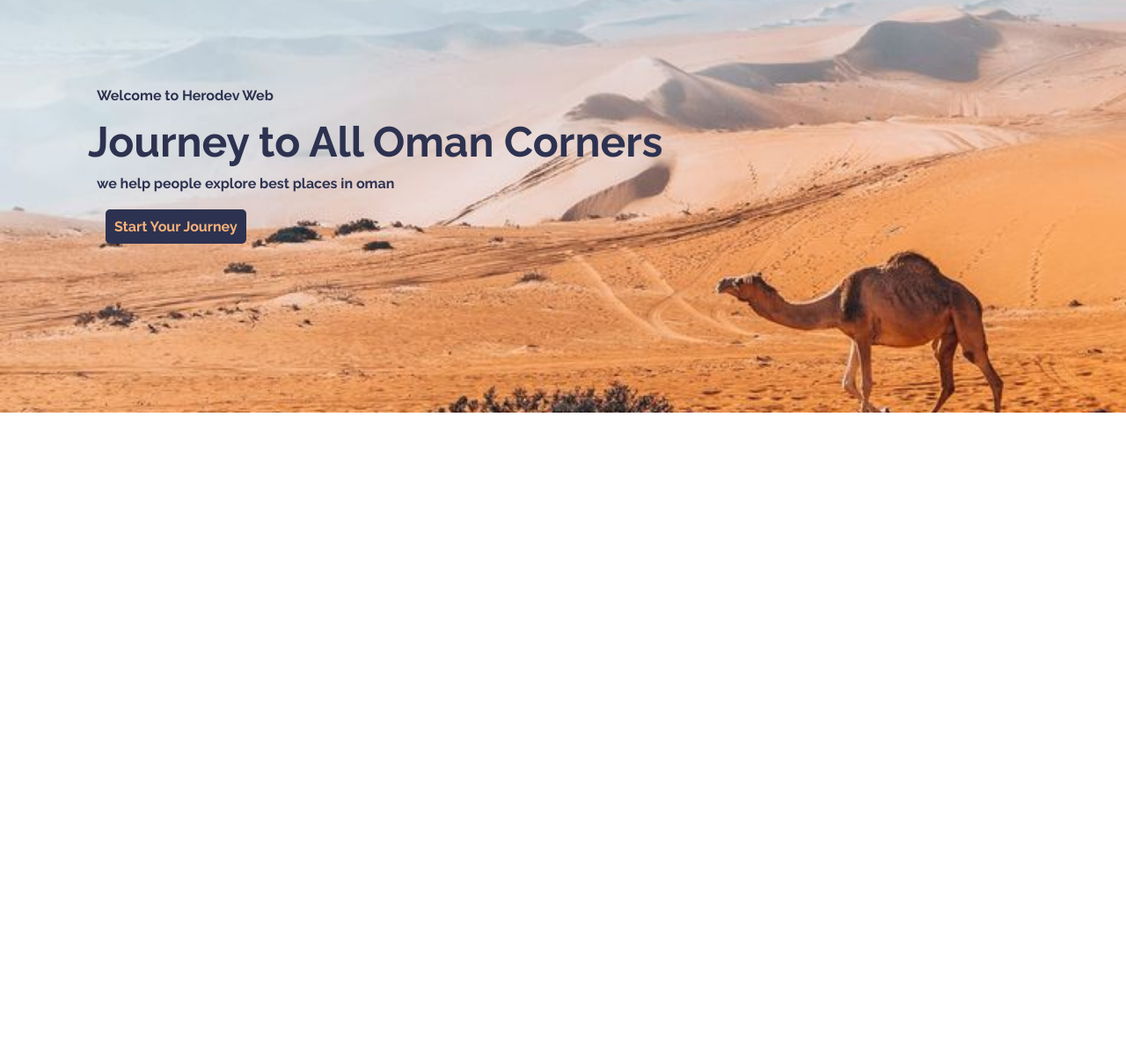
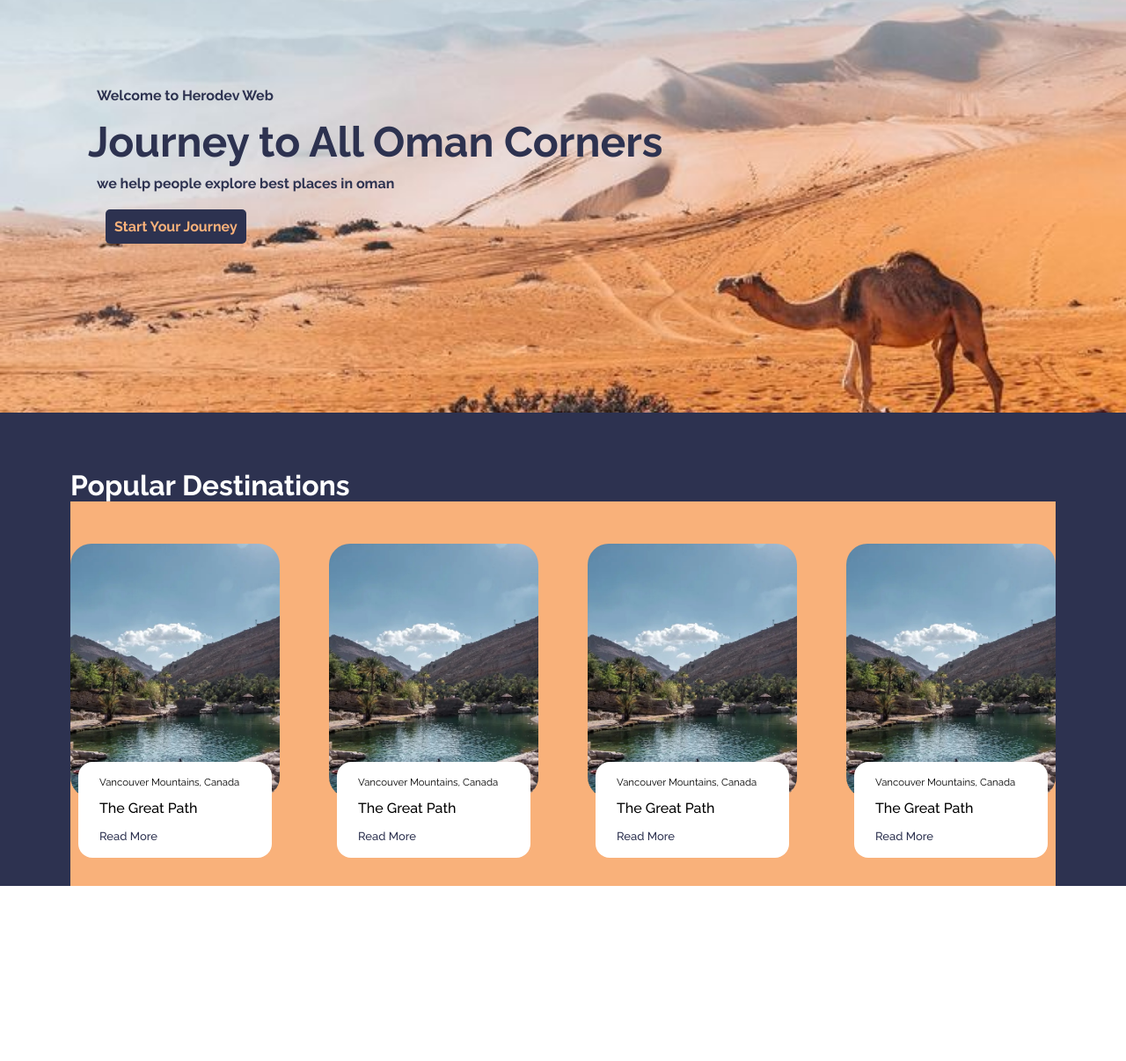
Before and after one commit to Tsukii6/HeroDev-Website, a PHP site: page / in a window 1280 px wide; the page is wider, and only the part inside the window is pictured. Shown: the part 69-1275 px from the top of that part at 88% size. Before the commit the page ends 538 px from the top of that part, so only its background shows below. Run offline with PHP 8.4, Linux system fonts and the light colour scheme.

Commit message:
Added section 2

```diff
--- a/index.html
+++ b/index.html
@@ -43,5 +43,56 @@
             <button>Start Your Journey</button>
         </div>
     </div>
+    <!-- Section 2 -->
+     <div class="section2-container">
+        <h1 class="section2-h1">Popular Destinations</h1>
+        <div class="card-container">
+            <div class="card-article">
+
+                <img src="./images/DSCF5259.jpg" alt="image" class="card-img">
+
+
+                <div class="card-data">
+                   <span class="card-description">Vancouver Mountains, Canada</span>
+                   <h2 class="card-title">The Great Path</h2>
+                   <a href="#" class="card-button">Read More</a>
+                </div>
+             </div>
+            <div class="card-article">
+
+                <img src="./images/DSCF5259.jpg" alt="image" class="card-img">
+
+
+                <div class="card-data">
+                   <span class="card-description">Vancouver Mountains, Canada</span>
+                   <h2 class="card-title">The Great Path</h2>
+                   <a href="#" class="card-button">Read More</a>
+                </div>
+             </div>
+            <div class="card-article">
+
+                <img src="./images/DSCF5259.jpg" alt="image" class="card-img">
+
+
+                <div class="card-data">
+                   <span class="card-description">Vancouver Mountains, Canada</span>
+                   <h2 class="card-title">The Great Path</h2>
+                   <a href="#" class="card-button">Read More</a>
+                </div>
+             </div>
+            <div class="card-article">
+
+                <img src="./images/DSCF5259.jpg" alt="image" class="card-img">
+
+
+                <div class="card-data">
+                   <span class="card-description">Vancouver Mountains, Canada</span>
+                   <h2 class="card-title">The Great Path</h2>
+                   <a href="#" class="card-button">Read More</a>
+                </div>
+             </div>
+        </div>
+
+     </div>
 </body>
 </html>
--- a/styles.css
+++ b/styles.css
@@ -143,3 +143,105 @@ body {
     margin-top: 20px;
     border-radius: 5px;
 }
+
+/* Section 2 */
+.section2-container {
+    width: auto;
+    height: auto;
+    background-color: #2D3250;
+}
+
+.section2-h1 {
+    margin: 0;
+    padding-top: 4rem;
+    position: relative;
+    left: 80px;
+    color: white;
+}
+
+.card-container {
+    background-color: #F9B17A;
+    display: grid;
+    place-items: center;
+    margin-inline: 5rem;
+    padding-block-start: 3rem ;
+    padding-block-end: 6rem;
+    grid-template-columns: repeat(4, 1fr);
+    column-gap: 3.5rem;
+    row-gap: 4.7rem;
+}
+
+.card-article {
+    display: inline-block;
+    position: relative;
+    /* overflow: hidden; */
+}
+
+.card-img {
+    width: 100%;
+    border-radius: 1.5rem;
+}
+
+.card-data {
+    width: 220px;
+    background-color: white;
+    padding: 1rem 1.5rem;
+    border-radius: 1rem;
+    position: absolute;
+    bottom: -4rem;
+    left: 0;
+    right: 0;
+    margin-inline: auto ;
+}
+
+.card-description {
+    font-size: .713rem;
+    display: block;
+}
+
+.card-title {
+    font-size: 1rem;
+    font-weight: 500;
+    margin-bottom: .75rem;
+}
+
+.card-button {
+    text-decoration: none;
+    font-size: .813rem;
+    font-weight: 500;
+    color: #2D3250;
+  }
+
+  .card-button:hover {
+    text-decoration: underline;
+  }
+
+/*=============== BREAKPOINTS ===============*/
+/* For small devices */
+@media only screen and (max-width: 600px) {
+    .card-container {
+        grid-template-columns: 1fr;
+    }
+
+    .card-img {
+        width: 250px;
+    }
+
+    .card-data {
+        width: 198px;
+    }
+}
+
+@media (min-width: 600px) and (max-width: 1000px){
+    .card-container {
+        grid-template-columns: repeat(3, 1fr);
+    }
+
+    .card-img {
+        width: 220px;
+    }
+
+    .card-data {
+        width: 186px;
+    }
+}
```
Also changed, not shown: images/DSCF5259.jpg (added), images/Full-Day-Dimaniyat-Island-Camping-Sharing-Trip4.webp (added), images/daymanite.jpg (added), templates/About Us.png (added), templates/Contact Us.png (added), templates/Local Stories.png (added), templates/Tourist Guide.png (added), templates/jebel-akhdar.jpg (added), 1 other file.
